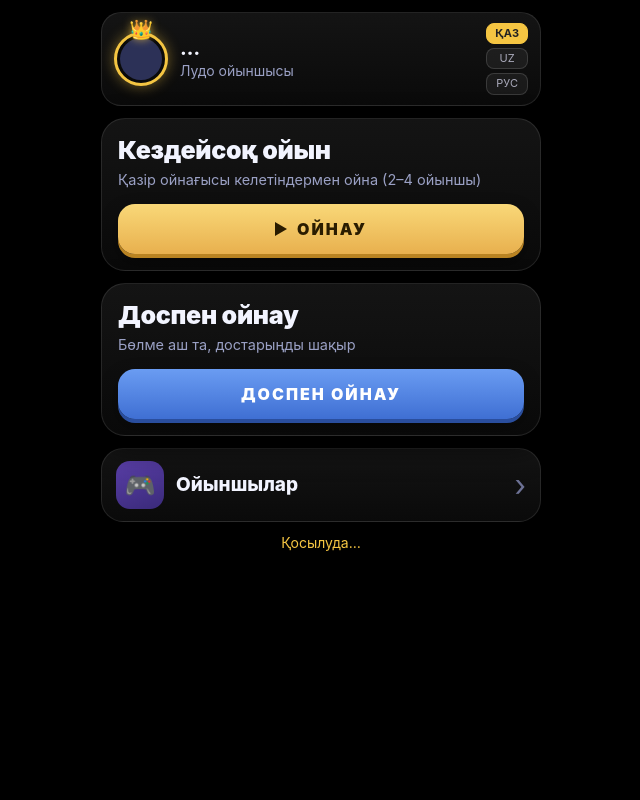
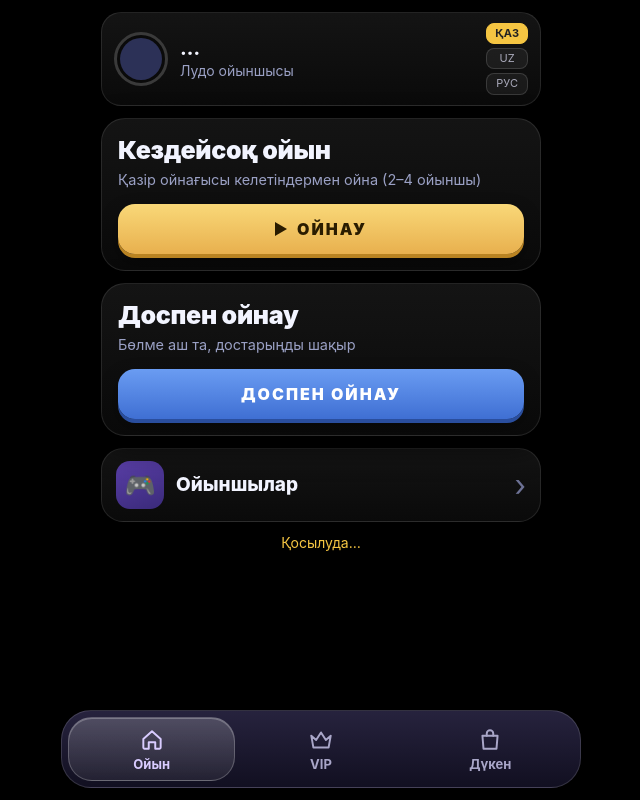
Before and after one commit to raxatraxatov49-png/ludocf, a website: page public/index.html in a window 1280 px wide. Shown: the whole page, without its empty margins (319-959 px from the left). Drawn offline with Linux system fonts and the light colour scheme.

Commit message:
Update extra.css

```diff
--- a/public/extra.css
+++ b/public/extra.css
@@ -1,168 +1,118 @@
-<!doctype html>
-<html lang="kk">
-<head>
-<meta charset="utf-8">
-<meta name="viewport" content="width=device-width,initial-scale=1,maximum-scale=1,user-scalable=no,viewport-fit=cover">
-<meta name="theme-color" content="#0b0f1f">
-<title>Ludo</title>
-<script src="https://telegram.org/js/telegram-web-app.js"></script>
-<link rel="stylesheet" href="style.css">
-<link rel="stylesheet" href="extra.css">
-</head>
-<body>
+/* ====== Жаңа бөлімдер: төменгі мәзір, VIP, дүкен, орындар, стикерлер ====== */
+:root{--gold:#f4c542;--gold2:#ffd96a;--panel:#161616;--panel2:#1f1f1f;--muted:#9aa0c4;--vio:#c9b8ff}
+.hidden{display:none!important}
 
-<!-- Бас мәзір -->
-<main id="menu" class="screen active">
-  <div class="menuwrap">
-    <header class="prof">
-      <div class="ringava novip" id="meRing"><i class="crown" id="meCrown" aria-hidden="true">👑</i><div class="ava" id="meAva"></div></div>
-      <div class="pn"><b id="meName">…</b><small data-i18n="role"></small><small id="meStats"></small></div>
-      <div class="langs" id="langs">
-        <button data-lang="kk">ҚАЗ</button><button data-lang="uz">UZ</button><button data-lang="ru">РУС</button>
-      </div>
-    </header>
+/* ---- Төменгі навигация ---- */
+.nav{position:fixed;left:14px;right:14px;bottom:max(12px,env(safe-area-inset-bottom));z-index:6;display:flex;gap:2px;padding:6px;border-radius:30px;
+  background:linear-gradient(180deg,rgba(40,36,64,.96),rgba(18,16,34,.96));border:1px solid rgba(255,255,255,.14);box-shadow:0 10px 30px rgba(0,0,0,.6);max-width:520px;margin:0 auto}
+.nav button{flex:1;display:flex;flex-direction:column;align-items:center;justify-content:center;gap:3px;padding:9px 2px 8px;border-radius:24px;background:transparent;color:#a9a6c8;font-size:13px;font-weight:700;border:1px solid transparent;min-width:0}
+.nav button span{white-space:nowrap;overflow:hidden;text-overflow:ellipsis;max-width:100%}
+.nav button.on{color:#d9ccff;background:linear-gradient(180deg,rgba(255,255,255,.2),rgba(255,255,255,.07));border-color:rgba(255,255,255,.22);box-shadow:inset 0 1px 0 rgba(255,255,255,.25)}
+.nav button:active{transform:scale(.96)}
+#menu,.navscr{padding-bottom:calc(98px + max(10px,env(safe-area-inset-bottom)))}
 
-    <section class="hero">
-      <h2 data-i18n="randomTitle"></h2>
-      <p data-i18n="randomDesc"></p>
-      <button id="btnRandom" class="gold"><span class="tri"></span><span data-i18n="play"></span></button>
-    </section>
+/* ---- Ортақ бет макеті ---- */
+.pg{width:100%;max-width:480px;margin:0 auto;display:flex;flex-direction:column;gap:12px}
+.pghead{display:flex;align-items:center;justify-content:space-between;gap:10px;padding-top:8px}
+.pghead h1{margin:0;font-size:32px;font-weight:900;letter-spacing:-.5px}
+.pts{display:inline-flex;align-items:center;gap:6px;padding:10px 16px;border-radius:20px;background:#1c1c1c;border:1px solid rgba(255,255,255,.1);font-weight:900;font-size:19px;color:var(--gold2)}
+.pts.vipb{color:#2a1c00;background:linear-gradient(180deg,#ffe58a,#e8b04e);border:0}
+.note{margin:0;text-align:center;color:var(--muted);font-size:14px;line-height:1.35}
+.sect{margin:6px 2px 0;font-size:20px;font-weight:800}
+.seg{display:flex;padding:5px;border-radius:20px;background:#161616;border:1px solid rgba(255,255,255,.08)}
+.seg button{flex:1;padding:13px 6px;border-radius:15px;background:transparent;color:#9a9a9a;font-weight:800;font-size:16px}
+.seg button.on{background:#f3f3f3;color:#111}
 
-    <section class="hero friend">
-      <h2 data-i18n="friendTitle"></h2>
-      <p data-i18n="friendDesc"></p>
-      <button id="btnFriend" class="blue"><span data-i18n="friendBtn"></span></button>
-    </section>
+/* ---- VIP ---- */
+.vipcard{position:relative;text-align:center;padding:22px 18px 18px;border-radius:28px;border:1px solid rgba(244,197,66,.5);background:radial-gradient(120% 90% at 50% 0%,#4a3a10,#1c1708 70%);box-shadow:0 12px 34px rgba(0,0,0,.6)}
+.vcrown{font-size:54px;line-height:1;filter:drop-shadow(0 0 14px rgba(244,197,66,.7))}
+.vipcard h2{margin:8px 0 4px;font-size:28px;font-weight:900;color:var(--gold2)}
+.vipcard p{margin:0 0 14px;color:#d8cfae;font-size:15px;line-height:1.4}
+.bar7{display:flex;gap:6px;margin:0 6px 8px}
+.bar7 i{flex:1;height:12px;border-radius:7px;background:rgba(255,255,255,.12)}
+.bar7 i.on{background:linear-gradient(90deg,#ffe58a,#e8b04e);box-shadow:0 0 8px rgba(244,197,66,.6)}
+.vcount{font-weight:900;font-size:17px;margin-bottom:14px}
+.vipcard .pill{margin-bottom:8px}
+.vhow{display:block;color:#b9ae85;font-size:12.5px;line-height:1.35}
+.vipcard.on .bar7,.vipcard.on .pill,.vipcard.on .vhow{display:none}
+.vipcard h2{display:none}
+.vipcard.on h2{display:block}
+.vgold{color:var(--gold2)}
+.vsub{margin:6px 2px 14px;color:var(--gold2);font-size:16px;font-weight:700;line-height:1.35}
+.perks{margin-bottom:14px}
+.perks{list-style:none;margin:0;padding:0;display:flex;flex-direction:column;gap:8px}
+.perks li{display:flex;gap:12px;align-items:flex-start;padding:13px 14px;border-radius:18px;background:#1b1b1b;border:1px solid rgba(255,255,255,.06);font-size:15px;line-height:1.35}
+.perks li i{font-style:normal;font-size:24px;flex:none;line-height:1.1}
+.perks li b{display:block;font-size:16px;margin-bottom:2px;color:var(--gold2)}
+.perks li span{color:var(--muted);font-size:13.5px}
 
-    <button id="btnPlayers" class="row" type="button">
-      <span class="ico">🎮</span>
-      <span class="rt"><b data-i18n="playersTitle"></b><em id="plOnlineBadge"></em></span>
-      <span class="chev">›</span>
-    </button>
-    <div id="conn" class="conn hidden" data-i18n="connecting"></div>
-  </div>
-</main>
+/* ---- Дүкен ---- */
+.shopgrid{display:grid;grid-template-columns:1fr 1fr;gap:12px}
+.sk{display:flex;flex-direction:column;gap:6px;padding:10px;border-radius:20px;background:#171a2c;border:1px solid rgba(255,255,255,.12);text-align:center}
+.sk.eq{border-color:rgba(255,255,255,.5)}
+.sk .pv{position:relative;border-radius:14px;background:#e9ebf1;padding:14px 6px 8px;display:flex;justify-content:center}
+.sk .pv svg{width:92%;height:auto;display:block}
+.sk .dmini{position:absolute;right:7px;top:7px;width:30px;height:30px;border-radius:8px;padding:5px;display:grid;grid-template:repeat(3,1fr)/repeat(3,1fr);background:var(--diebg);box-shadow:0 2px 4px rgba(0,0,0,.3)}
+.sk .dmini i{width:5px;height:5px;border-radius:50%;margin:auto;background:var(--pip);visibility:hidden}
+.sk .dmini i.on{visibility:visible}
+.sk h4{margin:4px 0 0;font-size:18px;font-weight:800}
+.sk p{margin:0;color:var(--muted);font-size:13px;line-height:1.3;min-height:34px}
+.sk .stks{font-size:11.5px;color:#8d93b6;font-weight:700}
+.sk .stk4{display:flex;justify-content:center;gap:6px;font-size:22px;line-height:1;min-height:26px}
+.sk button{margin-top:4px;padding:13px 6px;border-radius:18px;background:#f1f2f6;color:#12142a;font-weight:800;font-size:16px}
+.sk button.own{background:transparent;color:#fff;border:1.5px solid rgba(255,255,255,.3)}
+.sk button.cur{background:transparent;color:#8d93b6;border:1.5px solid rgba(255,255,255,.18)}
+.sk button.vipopen{background:linear-gradient(180deg,#ffe58a,#e8b04e);color:#2a1c00}
 
-<!-- VIP -->
-<main id="vip" class="screen navscr">
-  <div class="pg">
-    <div class="pghead"><h1 class="vgold">👑 Ludo VIP</h1></div>
-    <p class="vsub" id="vipP"></p>
-    <ul class="perks" id="vipPerks"></ul>
-    <section class="vipcard" id="vipCard">
-      <h2 id="vipH"></h2>
-      <div class="bar7" id="vipBar"></div>
-      <div class="vcount" id="vipCnt"></div>
-      <button id="btnVipInv" class="pill go" type="button"><span data-i18n="vipInvite"></span></button>
-      <small class="vhow" data-i18n="vipHow"></small>
-    </section>
-  </div>
-</main>
+/* ---- Профиль: VIP алтын ---- */
+.ringava.novip{border-color:#3a3a3a;box-shadow:none}
+.ringava.novip .crown{display:none}
+.pn b.gold,.rkrow.isvip .nm b{color:var(--gold2)}
 
-<!-- Дүкен -->
-<main id="shop" class="screen navscr">
-  <div class="pg">
-    <div class="pghead"><h1 data-i18n="shopTitle"></h1><div class="pts vipb hidden" id="shopVip">👑 VIP</div></div>
-    <p class="note" data-i18n="shopNote"></p>
-    <h3 class="sect" data-i18n="shopSkins"></h3>
-    <div id="shopGrid" class="shopgrid"></div>
-  </div>
-</main>
+/* ---- Ойын: VIP карточка, орын белгісі ---- */
+.pcard.vip{border-color:rgba(244,197,66,.7);box-shadow:0 0 0 1px rgba(244,197,66,.5),0 0 14px rgba(244,197,66,.28)}
+.pcard.vip .nm b{color:var(--gold2)}
+.pcard.vip .nm b::before{content:"👑 ";font-size:11px}
+.pcard.done .die,.pcard.done .tm{display:none}
+.pcard .gonemark{font-weight:800}
+.chatbtn.lock::after{content:"🔒";position:absolute;right:10%;top:6px;font-size:12px}
+.chatbtn .stkico{font-size:22px}
+#btnStk{flex:0 0 64px}
 
-<!-- Ойыншылар тізімі -->
-<main id="players" class="screen">
-  <div class="sbar">
-    <button class="sback" id="plBack" type="button" aria-label="Back">‹</button>
-    <h1 data-i18n="playersTitle"></h1>
-    <button id="btnDnd" class="dndbtn" type="button" role="switch" aria-checked="false" aria-label="DND"><svg viewBox="0 0 24 24" width="18" height="18" aria-hidden="true"><path d="M20 14.5A8 8 0 0 1 9.5 4a8 8 0 1 0 10.5 10.5z" fill="#f4c542"/></svg><span class="sw"></span></button>
-  </div>
-  <p id="plCount" class="dndhint"></p>
-  <p id="dndHint" class="dndhint" data-i18n="dndHint"></p>
-  <p id="dndNote" class="dndnote hidden" data-i18n="dndNote"></p>
-  <div id="plList" class="plscroll"></div>
-</main>
+/* ---- Чат: VIP белгі, көрермен, құлып ---- */
+.cm b.vipn{color:var(--gold2)!important}
+.cm b.vipn::before{content:"👑 "}
+.cm .spec{font-weight:600;font-size:11px;color:#9aa0c4;margin-left:6px}
+.chat.locked .cquick,.chat.locked .cform{display:none}
+.clock{margin:auto;text-align:center;padding:18px;color:var(--muted);line-height:1.4}
+.clock i{display:block;font-style:normal;font-size:40px;margin-bottom:6px}
 
-<!-- Ойыншыларды күту (кездейсоқ іздеу де, доспен бөлме де) -->
-<main id="wait" class="screen">
-  <h2 class="wtitle" id="wTitle"></h2>
-  <div class="wcount" id="wCount">1/4</div>
-  <div id="wTimer" class="wtimer"></div>
-  <div class="slots" id="slots"></div>
-  <button id="btnInvite" class="pill hidden" data-i18n="invite"></button>
-  <button id="btnStart" class="pill go hidden" data-i18n="startGame"></button>
-  <button id="btnCancel" class="pill hidden" data-i18n="cancel"></button>
-  <div id="wBar" class="gbar hidden"><button id="btnWaitBack" class="gb" type="button"><svg viewBox="0 0 24 24" width="24" height="24" aria-hidden="true" fill="none" stroke="currentColor" stroke-width="2.2" stroke-linecap="round"><path d="M4 7h16M4 12h16M4 17h16"/></svg><span data-i18n="menu"></span></button><button id="btnChatW" class="gb chatbtn" type="button"><svg viewBox="0 0 24 24" width="24" height="24" aria-hidden="true" fill="none" stroke="currentColor" stroke-width="2.2" stroke-linejoin="round" stroke-linecap="round"><path d="M5 4h14a1 1 0 0 1 1 1v10a1 1 0 0 1-1 1H10l-5 4v-4H5a1 1 0 0 1-1-1V5a1 1 0 0 1 1-1z"/></svg><span data-i18n="chatTitle"></span><b class="badge hidden"></b></button></div>
-</main>
+/* ---- Орын экрандары ---- */
+.finbox{padding:26px 22px}
+.bigmedal{font-size:84px;line-height:1;filter:drop-shadow(0 6px 16px rgba(244,197,66,.45));animation:medalpop .7s cubic-bezier(.2,1.4,.4,1)}
+.fintitle{margin:10px 0 4px;font-size:26px;font-weight:900;color:#fff}
+.finpts{margin:2px 0 8px;font-size:34px;font-weight:900;color:var(--gold2);text-shadow:0 0 18px rgba(244,197,66,.5)}
+.finpts:empty{display:none}
+.finhint{margin:6px 0 16px;color:var(--muted);font-size:14.5px;line-height:1.4}
+.omine{margin:0 0 10px;padding:10px;border-radius:14px;background:rgba(244,197,66,.12);color:var(--gold2);font-weight:800}
+.olist{display:flex;flex-direction:column;gap:6px;margin:0 0 14px;text-align:left}
+.orow{display:flex;align-items:center;gap:10px;padding:8px 10px;border-radius:12px;background:rgba(255,255,255,.06);font-size:15px}
+.orow.me{outline:1.5px solid rgba(244,197,66,.7)}
+.orow .md{width:26px;text-align:center;font-size:20px;flex:none}
+.orow .nn{flex:1;min-width:0;white-space:nowrap;overflow:hidden;text-overflow:ellipsis;font-weight:700}
+.orow .pp{font-weight:900;color:var(--gold2)}
+@keyframes medalpop{0%{transform:scale(.2) rotate(-25deg);opacity:0}100%{transform:scale(1) rotate(0);opacity:1}}
 
-<!-- Ойын -->
-<main id="game" class="screen">
-  <div class="bar top">
-    <div class="pcard" id="card0"></div>
-    <div class="pcard" id="card1"></div>
-  </div>
-  <div id="hint" class="hint"></div>
-  <div class="boardwrap"><svg id="board" viewBox="-0.15 -0.85 15.3 15.95"></svg></div>
-  <div class="bar bottom">
-    <div class="pcard" id="card3"></div>
-    <div class="pcard" id="card2"></div>
-  </div>
-  <div id="gBar" class="gbar"><button id="btnGameBack" class="gb" type="button"><svg viewBox="0 0 24 24" width="24" height="24" aria-hidden="true" fill="none" stroke="currentColor" stroke-width="2.2" stroke-linecap="round"><path d="M4 7h16M4 12h16M4 17h16"/></svg><span data-i18n="menu"></span></button><button id="btnChatG" class="gb chatbtn" type="button"><svg viewBox="0 0 24 24" width="24" height="24" aria-hidden="true" fill="none" stroke="currentColor" stroke-width="2.2" stroke-linejoin="round" stroke-linecap="round"><path d="M5 4h14a1 1 0 0 1 1 1v10a1 1 0 0 1-1 1H10l-5 4v-4H5a1 1 0 0 1-1-1V5a1 1 0 0 1 1-1z"/></svg><span data-i18n="chatTitle"></span><b class="badge hidden"></b></button><button id="btnStk" class="gb hidden" type="button" aria-label="stickers"><span class="stkico">😎</span></button></div>
-  <div id="stk" class="stk hidden"></div>
-  <div id="over" class="over hidden">
-    <div class="obox">
-      <div class="otitle" data-i18n="overTitle"></div>
-      <div class="oname" id="oName"></div>
-      <div id="oMine" class="omine hidden"></div>
-      <div id="oList" class="olist"></div>
-      <button id="btnOver" class="pill go" data-i18n="toMenu"></button>
-    </div>
-  </div>
-  <div id="fin" class="over hidden">
-    <div class="obox finbox">
-      <div class="bigmedal" id="finMedal"></div>
-      <div class="fintitle" id="finTitle"></div>
-      <div class="finpts" id="finPts"></div>
-      <p class="finhint" data-i18n="finHint"></p>
-      <button id="finWatch" class="pill go" data-i18n="finWatch"></button>
-      <button id="finMenu" class="pill ghost" data-i18n="finMenu"></button>
-    </div>
-  </div>
-</main>
+/* ---- Стикерлер ---- */
+.stk{position:fixed;left:50%;transform:translateX(-50%);bottom:calc(84px + max(10px,env(safe-area-inset-bottom)));z-index:6;display:flex;gap:8px;padding:10px;border-radius:22px;background:#1d1d2c;border:1px solid var(--line);box-shadow:0 10px 28px rgba(0,0,0,.6)}
+.stk button{width:56px;height:56px;border-radius:16px;background:rgba(255,255,255,.08);font-size:32px;line-height:1}
+.stk button:active{transform:scale(.9)}
+.stkpop{position:fixed;z-index:30;font-size:54px;pointer-events:none;transform:translate(-50%,-50%);animation:stkfly 1.9s ease-out forwards;filter:drop-shadow(0 6px 8px rgba(0,0,0,.5))}
+@keyframes stkfly{0%{opacity:0;transform:translate(-50%,-30%) scale(.2)}15%{opacity:1;transform:translate(-50%,-60%) scale(1.5)}70%{opacity:1;transform:translate(-50%,-110%) scale(1.2)}100%{opacity:0;transform:translate(-50%,-170%) scale(1)}}
 
-<div id="ask" class="over sheetov hidden">
-  <div class="sheet">
-    <button id="askYes" class="sbtn red" type="button"></button>
-    <button id="askNo" class="sbtn" type="button" data-i18n="closeX"></button>
-  </div>
-</div>
-
-<!-- Кіріс шақыру -->
-<div id="inv" class="over hidden" style="z-index:8">
-  <div class="obox">
-    <div class="ava big" id="invAva"></div>
-    <div class="oname" id="invName" style="margin:10px 0 4px"></div>
-    <div class="otitle" data-i18n="invText"></div>
-    <div id="invTm" class="wtimer"></div>
-    <button id="invYes" class="pill go" data-i18n="accept"></button>
-    <button id="invNo" class="pill ghost" data-i18n="decline"></button>
-  </div>
-</div>
-
-<!-- Чат -->
-<div id="chat" class="chat hidden">
-  <div class="chead"><b data-i18n="chatTitle"></b><button id="chatClose" type="button" aria-label="close">✕</button></div>
-  <div id="chatList" class="clist"></div>
-  <div class="cquick"><button type="button">👍</button><button type="button">😂</button><button type="button">😡</button><button type="button">🔥</button><button type="button">😎</button></div>
-  <div class="cform"><input id="chatInput" maxlength="200" autocomplete="off" data-i18n-ph="chatPh"><button id="chatSend" type="button" aria-label="send">➤</button></div>
-</div>
-
-<nav id="nav" class="nav hidden">
-  <button data-go="menu" type="button"><svg viewBox="0 0 24 24" width="26" height="26" fill="none" stroke="currentColor" stroke-width="1.8" stroke-linejoin="round" stroke-linecap="round"><path d="M4 11l8-7 8 7v8a1 1 0 0 1-1 1h-4v-6H9v6H5a1 1 0 0 1-1-1z"/></svg><span data-i18n="navGame"></span></button>
-  <button data-go="vip" type="button"><svg viewBox="0 0 24 24" width="26" height="26" fill="none" stroke="currentColor" stroke-width="1.8" stroke-linejoin="round" stroke-linecap="round"><path d="M3 8l4.5 4L12 5l4.5 7L21 8l-2 11H5z"/></svg><span>VIP</span></button>
-  <button data-go="shop" type="button"><svg viewBox="0 0 24 24" width="26" height="26" fill="none" stroke="currentColor" stroke-width="1.8" stroke-linejoin="round" stroke-linecap="round"><path d="M5 8h14l-1 12H6z"/><path d="M9 8V6a3 3 0 0 1 6 0v2"/></svg><span data-i18n="navShop"></span></button>
-</nav>
-
-<div id="toast" class="toast hidden"></div>
-<script src="app.js"></script>
-</body>
-</html>
+/* ---- Тас скиндері (кубик түстері) ---- */
+#game .pcard[data-skin] .die:not(.rolling3d){background:var(--diebg,linear-gradient(145deg,#fff,#eef0f7 45%,#c9cedf))}
+#game .pcard[data-skin] .die i,#game .pcard[data-skin] .face i{background:var(--pip,#111)}
+#game .pcard[data-skin] .face{background:var(--diebg,linear-gradient(145deg,#fff,#eef0f7 50%,#cfd4e4))}
+#game .pcard[data-skin="neon"] .die{box-shadow:0 0 10px #b36bff,0 3px 0 #2a0e55!important}
+#game .pcard[data-skin="gold"] .die{box-shadow:0 0 10px rgba(244,197,66,.6),0 3px 0 #8a5d08!important}
```
